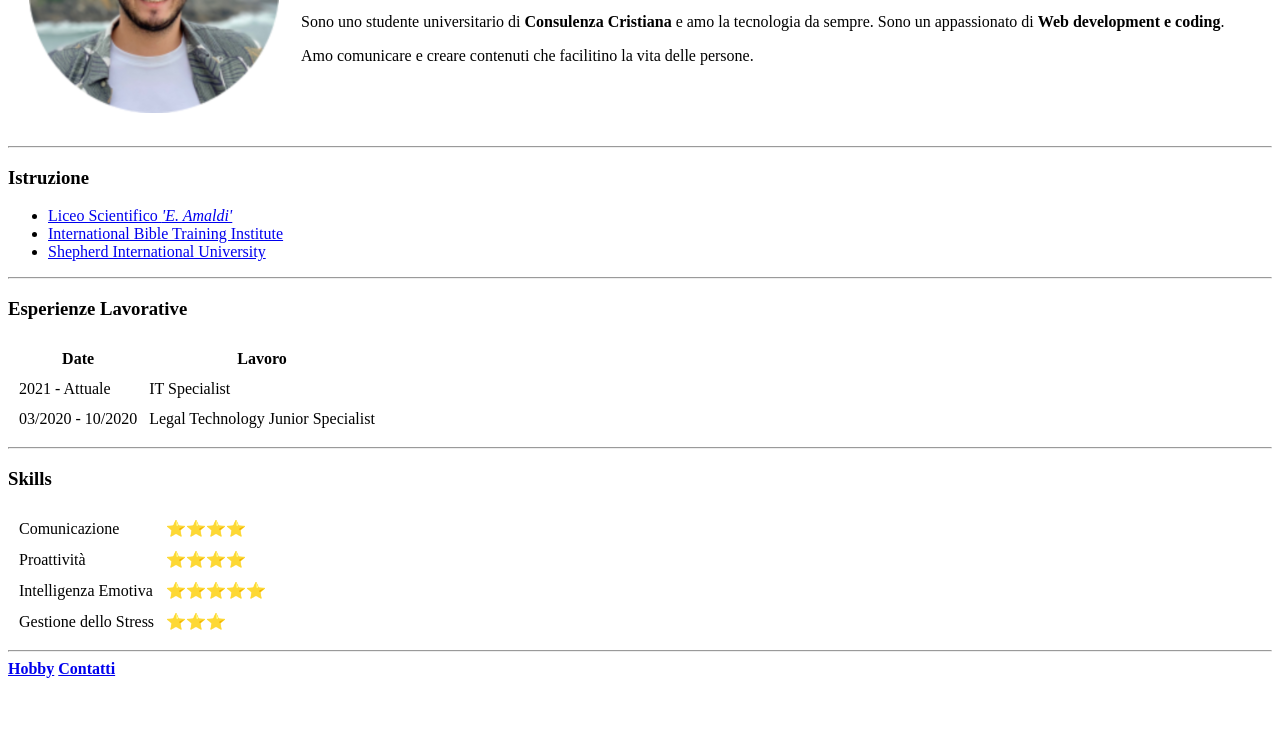
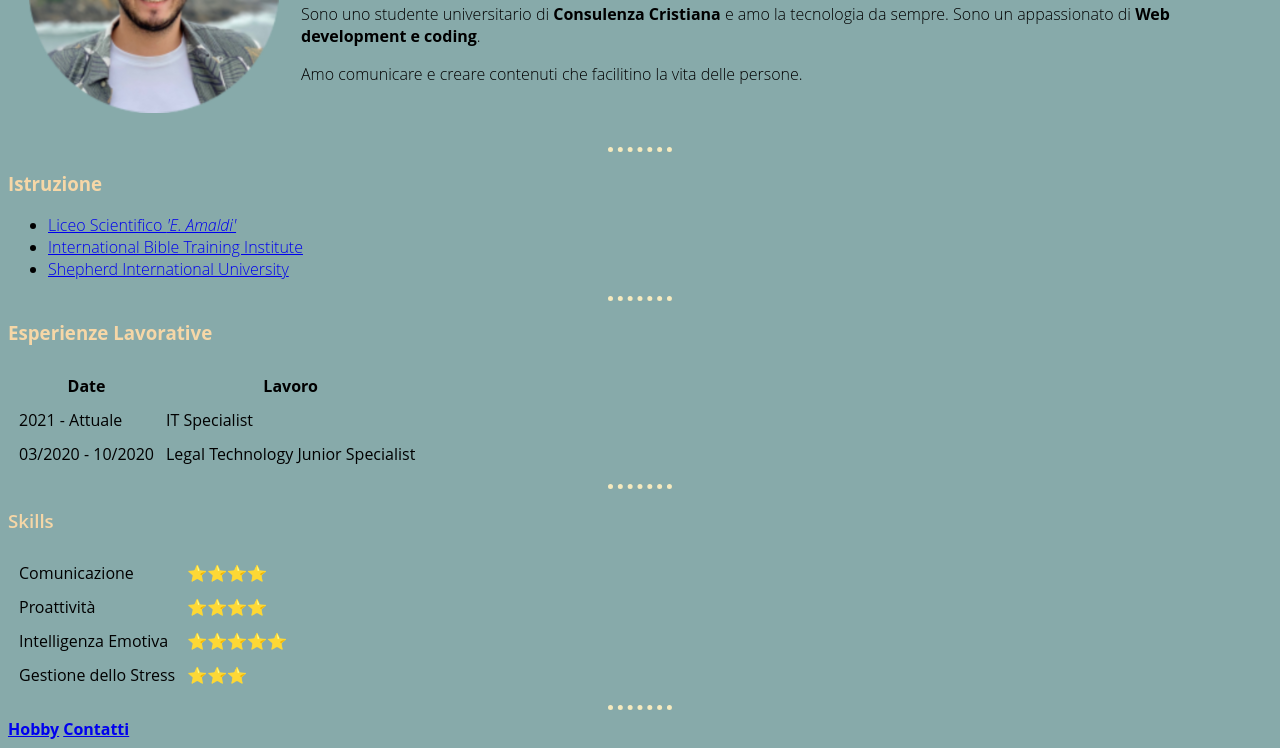
Before and after one commit to FrankTara/cv, a plain HTML site: page index.html in a window 1280 px wide. Shown: the part 166-914 px from the top of the page. Before the commit the page ends 852 px from the top, so only its background shows below. Drawn offline with Linux system fonts and the light colour scheme.

Commit message:
update style

```diff
--- a/index.html
+++ b/index.html
@@ -3,7 +3,8 @@
 
 <head>
   <meta charset="utf-8">
-  <title>CV Francesco</title>
+  <title>Francesco Tarantino</title>
+  <link rel="stylesheet" href="css/styles.css">
 </head>
 
 <body>
```
